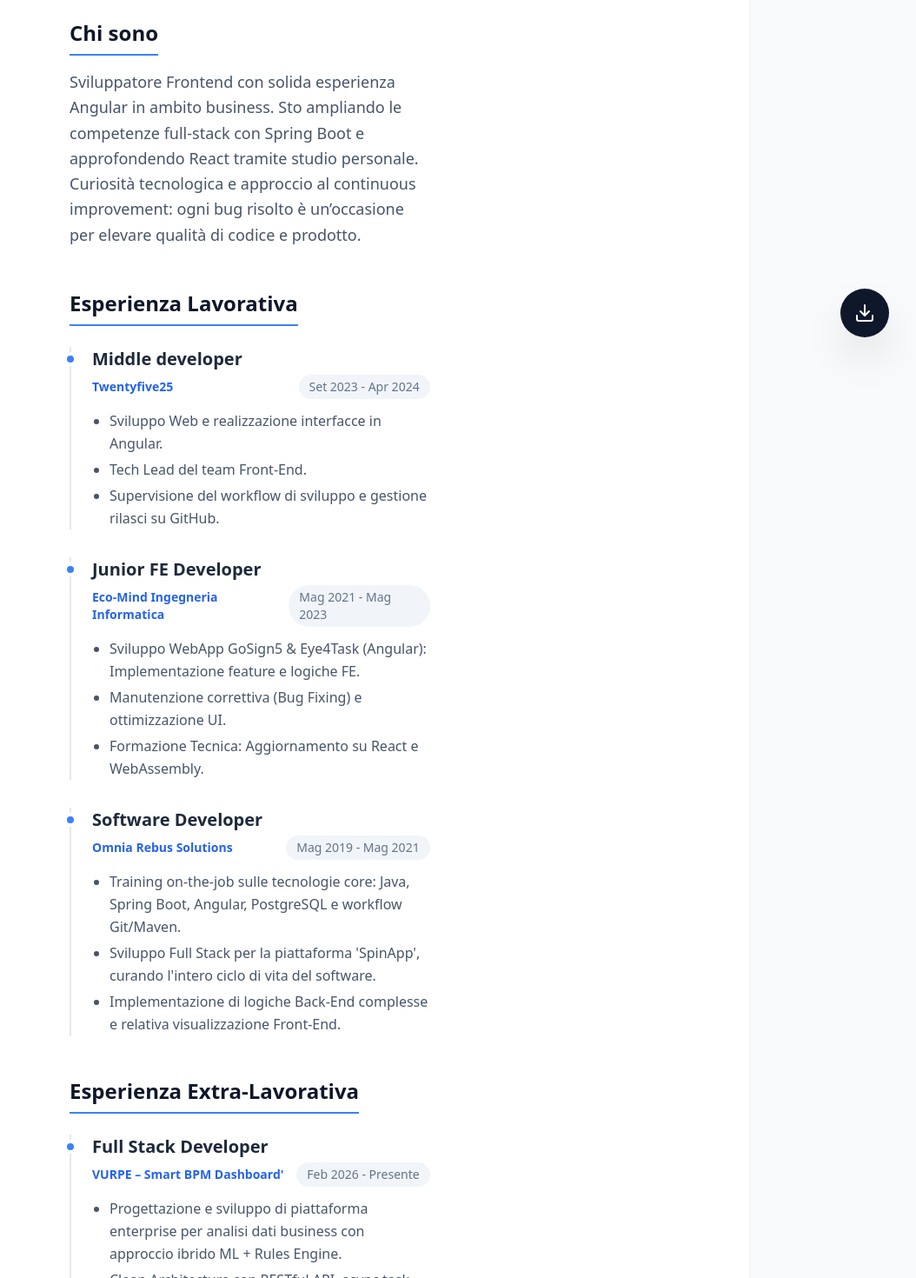
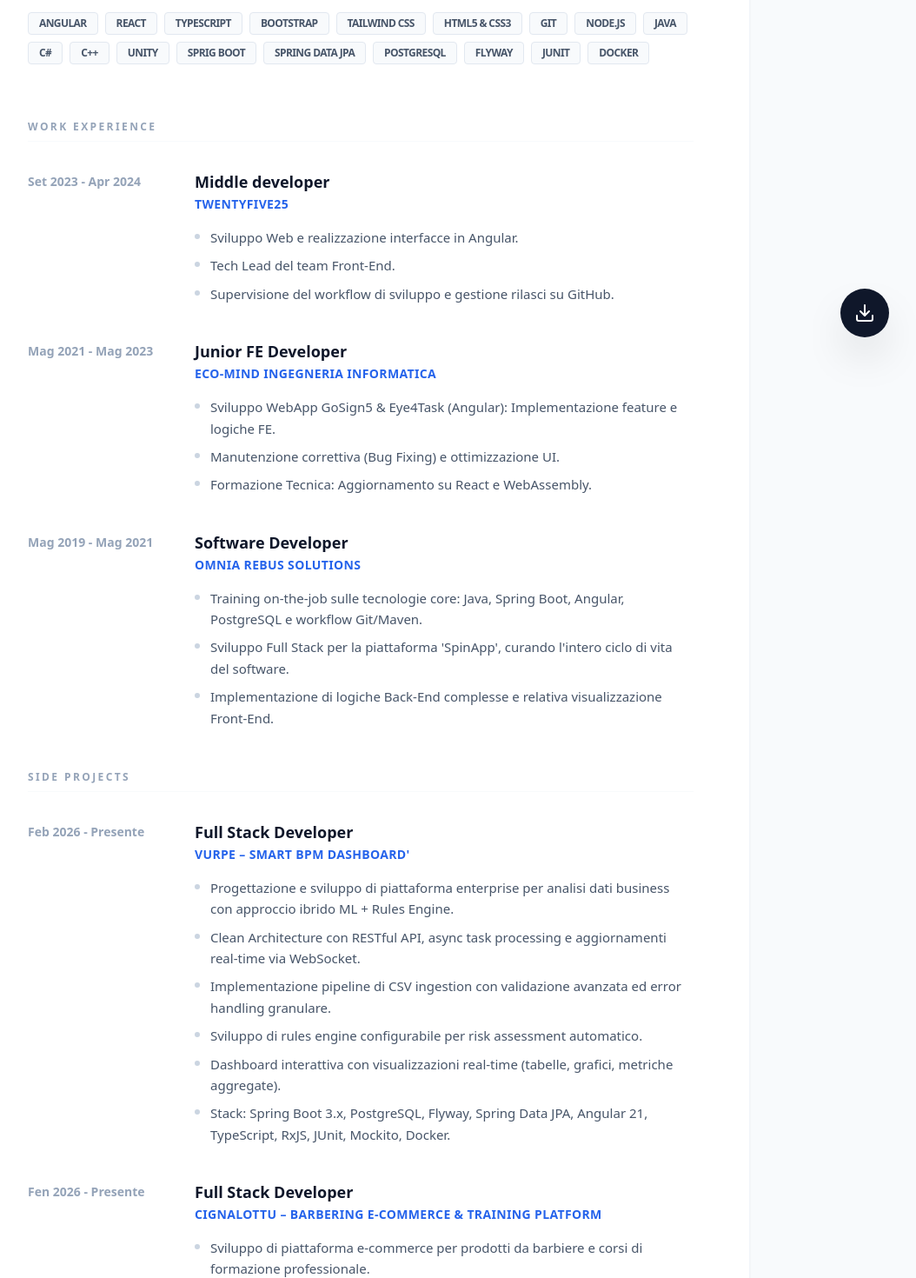
Before and after one commit to VioliHate/personal-cv, a React (Vite) app: page / in a window 1280 px wide. Shown: the part 380-1850 px from the top of the page at 87% size, without its empty margins (225-1279 px from the left). Built offline with nearby package versions, Linux system fonts and the light colour scheme.

Commit message:
Update MainContent.tsx

```diff
--- a/src/components/MainContent.tsx
+++ b/src/components/MainContent.tsx
@@ -1,116 +1,51 @@
+// components/MainContent.tsx
 import React from "react";
 import type { CVData } from "../types/interfaces";
-import "./for-print.css";
+import { ExperienceSection } from "./ExperienceSection";
 
-interface MainContentProps {
-  data: CVData;
-}
-
-export const MainContent: React.FC<MainContentProps> = ({ data }) => {
-  const { personal, workExperience, outWorkExperience, education } = data;
-
+export const MainContent: React.FC<{ data: CVData }> = ({ data }) => {
   return (
-    <main className='w-full md:w-2/3 p-8 md:p-12 text-slate-800'>
-      {/* Profilo */}
-      <section className='mb-12'>
-        <h2 className='text-2xl font-bold text-slate-900 border-b-2 border-blue-500 pb-2 mb-4 inline-block'>
-          Chi sono
+    <main>
+      {/* Tech Stack - Tag minimali */}
+      <section className='mb-16'>
+        <h2 className='text-xs font-bold uppercase tracking-[0.2em] text-slate-400 mb-6'>
+          Tech Stack
         </h2>
-        <p className='text-slate-600 leading-relaxed text-lg'>
-          {personal.description}
-        </p>
+        <div className='flex flex-wrap gap-2'>
+          {data.skills.map((skill, i) => (
+            <span
+              key={i}
+              className='px-3 py-1 bg-slate-50 text-slate-600 text-xs font-bold rounded border border-slate-200 uppercase tracking-tighter'
+            >
+              {skill}
+            </span>
+          ))}
+        </div>
       </section>
 
-      {/* Esperienza Lavorativa */}
-      <section className='mb-12'>
-        <h2 className='text-2xl font-bold text-slate-900 border-b-2 border-blue-500 pb-2 mb-6 inline-block'>
-          Esperienza Lavorativa
+      <ExperienceSection title='Work Experience' items={data.workExperience} />
+
+      <ExperienceSection title='Side Projects' items={data.outWorkExperience} />
+
+      {/* Formazione */}
+      <section className='print-keep-together'>
+        <h2 className='text-xs font-bold uppercase tracking-[0.2em] text-slate-400 mb-8'>
+          Formazione
         </h2>
-        <div className='space-y-8'>
-          {workExperience.map((job) => (
-            <div
-              key={job.id}
-              className='relative pl-6 border-l-2 border-slate-200 hover:border-blue-400 transition-colors'
-            >
-              <div className='absolute w-4 h-4 bg-blue-500 rounded-full -left-[9px] top-1.5 border-4 border-white'></div>
-              <h3 className='text-xl font-bold text-slate-800'>{job.role}</h3>
-              <div className='flex flex-col sm:flex-row sm:justify-between sm:items-center text-sm text-slate-500 mb-3 mt-1'>
-                <span className='font-semibold text-blue-600'>
-                  {job.company}
-                </span>
-                <span className='bg-slate-100 px-3 py-1 rounded-full mt-2 sm:mt-0 w-fit'>
-                  {job.period}
-                </span>
-              </div>
-              <p className='text-slate-600 leading-relaxed whitespace-pre-line'>
-                <ul className='list-disc pl-5 space-y-1'>
-                  {job.description.map((item, index) => (
-                    <li key={index}>{item}</li>
-                  ))}
-                </ul>
+        <div className='grid grid-cols-1 md:grid-cols-2 gap-8'>
+          {data.education.map((edu) => (
+            <div key={edu.id} className='group'>
+              <h3 className='font-bold text-slate-900 group-hover:text-blue-600 transition-colors'>
+                {edu.degree}
+              </h3>
+              <p className='text-slate-500 text-sm font-medium'>{edu.school}</p>
+              <p className='text-xs text-slate-400 mt-1 uppercase tracking-wider'>
+                {edu.period}
               </p>
             </div>
           ))}
         </div>
       </section>
-
-      {/* Progetti  Extra-Lavorativi */}
-      <section className='mb-12'>
-        <h2 className='text-2xl font-bold text-slate-900 border-b-2 border-blue-500 pb-2 mb-6 inline-block'>
-          Esperienza Extra-Lavorativa
-        </h2>
-        <div className='space-y-8'>
-          {outWorkExperience.map((project) => (
-            <div
-              key={project.id}
-              className='relative pl-6 border-l-2 border-slate-200 hover:border-blue-400 transition-colors'
-            >
-              <div className='absolute w-4 h-4 bg-blue-500 rounded-full -left-[9px] top-1.5 border-4 border-white'></div>
-              <h3 className='text-xl font-bold text-slate-800'>
-                {project.role}
-              </h3>
-              <div className='flex flex-col sm:flex-row sm:justify-between sm:items-center text-sm text-slate-500 mb-3 mt-1'>
-                <span className='font-semibold text-blue-600'>
-                  {project.name}
-                </span>
-                <span className='bg-slate-100 px-3 py-1 rounded-full mt-2 sm:mt-0 w-fit'>
-                  {project.period}
-                </span>
-              </div>
-              <p className='text-slate-600 leading-relaxed whitespace-pre-line'>
-                <ul className='list-disc pl-5 space-y-1'>
-                  {project.description.map((item, index) => (
-                    <li key={index}>{item}</li>
-                  ))}
-                </ul>
-              </p>
-            </div>
-          ))}
-        </div>
-      </section>
-
-      {/* Formazione */}
-      <section>
-        <div className='print-keep-together'>
-          <h2 className='text-2xl font-bold text-slate-900 border-b-2 border-blue-500 pb-2 mb-6 inline-block'>
-            Formazione
-          </h2>
-          <div className='space-y-6'>
-            {education.map((edu) => (
-              <div
-                key={edu.id}
-                className='bg-slate-50 p-4 rounded-lg border border-slate-100'
-              >
-                <h3 className='text-lg font-bold text-slate-800'>
-                  {edu.degree}
-                </h3>
-                <p className='text-slate-600'>{edu.school}</p>
-                <p className='text-sm text-slate-400 mt-1'>{edu.period}</p>
-              </div>
-            ))}
-          </div>
-        </div>
-      </section>
     </main>
   );
 };
```
